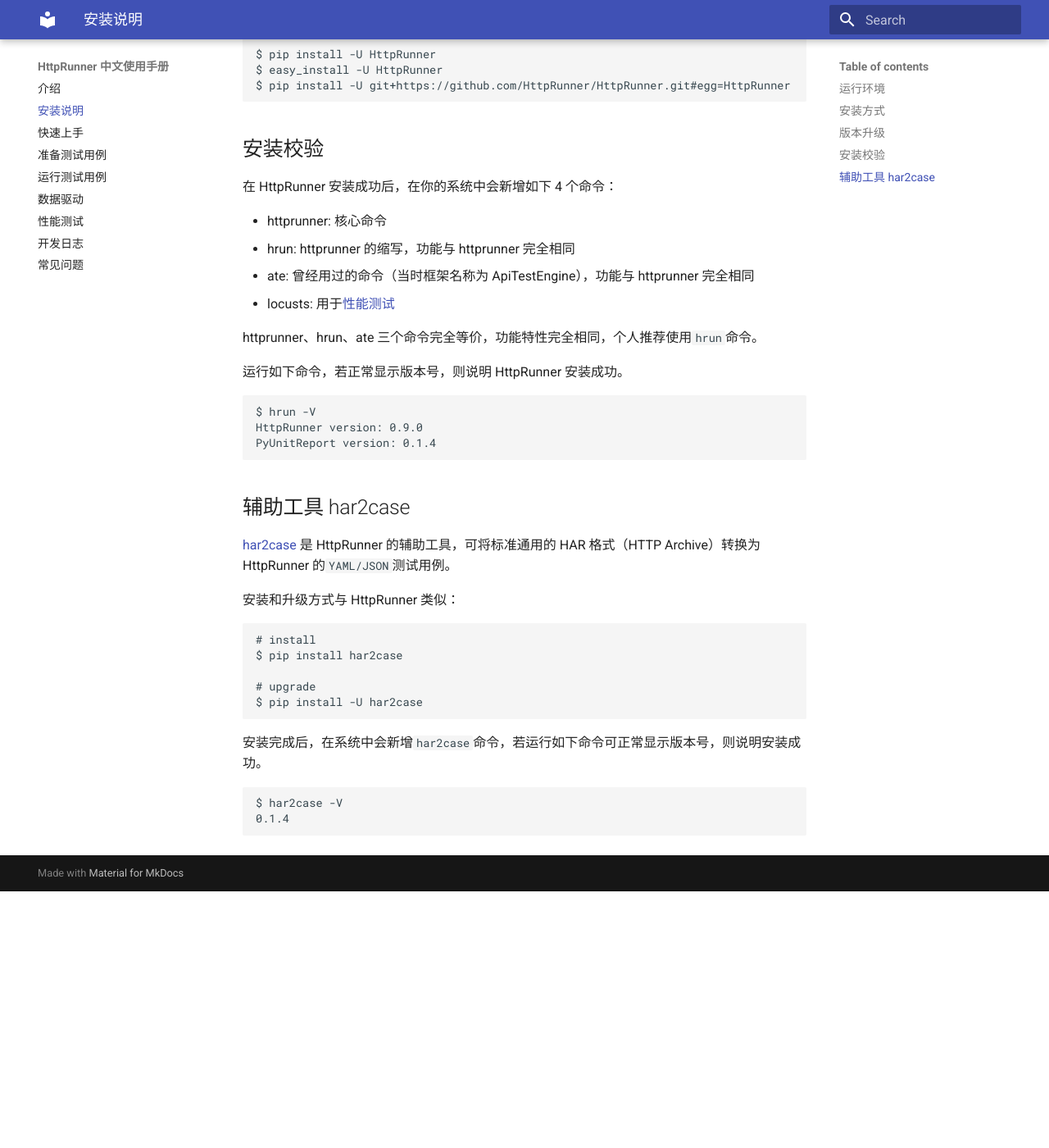
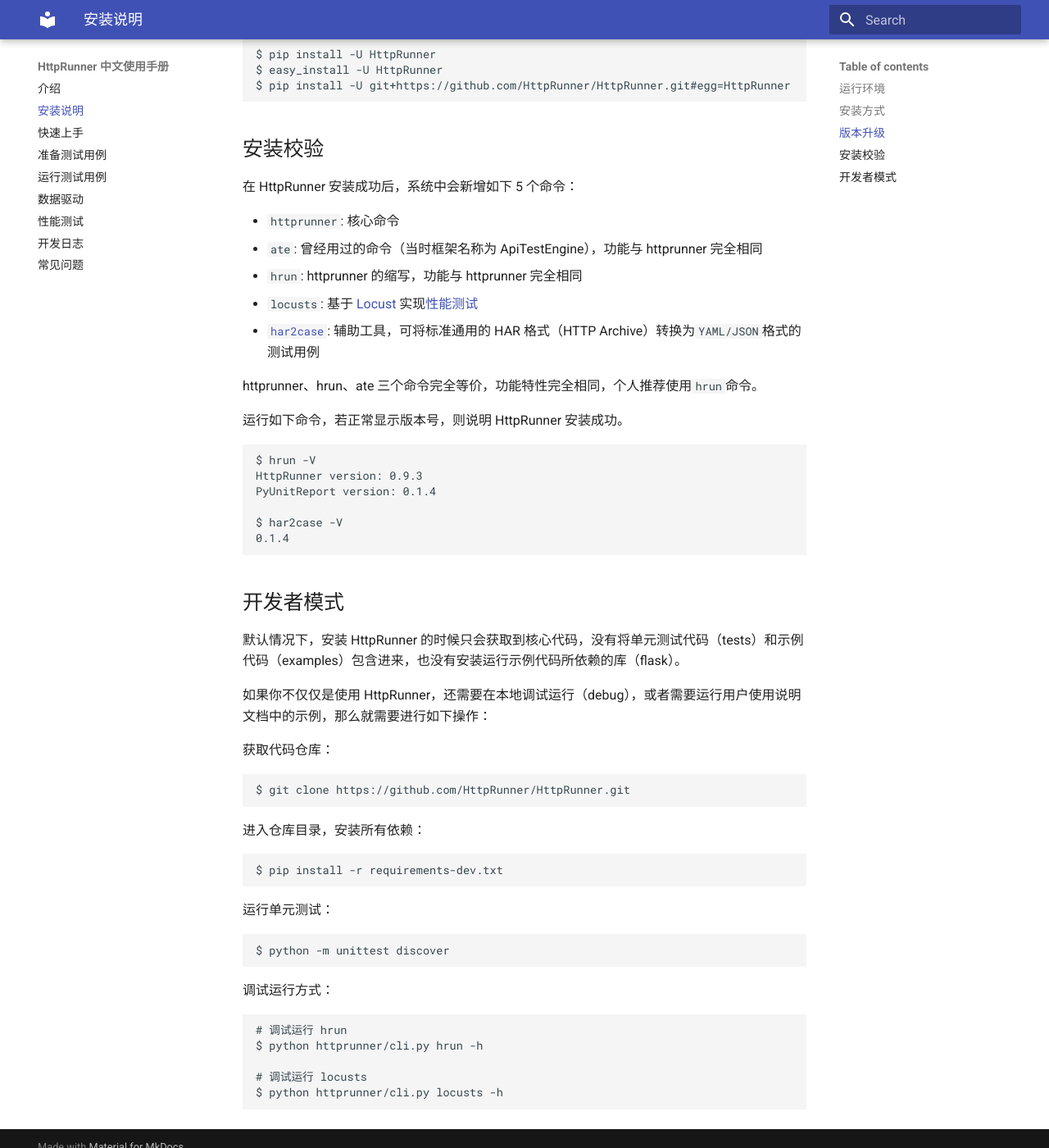
Before and after one commit to httprunner/docs-v1x, an MkDocs documentation site: the page built from docs/Installation.md, in a window 1280 px wide and 1400 px high, scrolled down 896 px. Shown: the whole window at 82% size. Built offline with MkDocs 1.6.1 and Material for MkDocs 9.7.7, drawn with Linux system fonts in a browser that asks for light colours; old or Windows-style settings are respelled for this version of MkDocs; before the commit the page ends 1983 px from its top, so only the background shows below that.

Commit message:
update installation: add developer mode

````diff
--- a/docs/Installation.md
+++ b/docs/Installation.md
@@ -38,12 +38,13 @@
 
 ## 安装校验
 
-在 HttpRunner 安装成功后，在你的系统中会新增如下 4 个命令：
+在 HttpRunner 安装成功后，系统中会新增如下 5 个命令：
 
-- httprunner: 核心命令
-- hrun: httprunner 的缩写，功能与 httprunner 完全相同
-- ate: 曾经用过的命令（当时框架名称为 ApiTestEngine），功能与 httprunner 完全相同
-- locusts: 用于[性能测试](load-test.md)
+- `httprunner`: 核心命令
+- `ate`: 曾经用过的命令（当时框架名称为 ApiTestEngine），功能与 httprunner 完全相同
+- `hrun`: httprunner 的缩写，功能与 httprunner 完全相同
+- `locusts`: 基于 [Locust][Locust] 实现[性能测试](load-test.md)
+- [`har2case`][har2case]: 辅助工具，可将标准通用的 HAR 格式（HTTP Archive）转换为`YAML/JSON`格式的测试用例
 
 httprunner、hrun、ate 三个命令完全等价，功能特性完全相同，个人推荐使用`hrun`命令。
 
@@ -51,32 +52,49 @@
 
 ```bash
 $ hrun -V
-HttpRunner version: 0.9.0
+HttpRunner version: 0.9.3
 PyUnitReport version: 0.1.4
+
+$ har2case -V
+0.1.4
 ```
 
-## 辅助工具 har2case
+## 开发者模式
 
-[har2case][har2case] 是 HttpRunner 的辅助工具，可将标准通用的 HAR 格式（HTTP Archive）转换为 HttpRunner 的`YAML/JSON`测试用例。
+默认情况下，安装 HttpRunner 的时候只会获取到核心代码，没有将单元测试代码（tests）和示例代码（examples）包含进来，也没有安装运行示例代码所依赖的库（flask）。
 
-安装和升级方式与 HttpRunner 类似：
+如果你不仅仅是使用 HttpRunner，还需要在本地调试运行（debug），或者需要运行用户使用说明文档中的示例，那么就需要进行如下操作：
+
+获取代码仓库：
 
 ```bash
-# install
-$ pip install har2case
-
-# upgrade
-$ pip install -U har2case
+$ git clone https://github.com/HttpRunner/HttpRunner.git
 ```
 
-安装完成后，在系统中会新增`har2case`命令，若运行如下命令可正常显示版本号，则说明安装成功。
+进入仓库目录，安装所有依赖：
 
+```bash
+$ pip install -r requirements-dev.txt
 ```
-$ har2case -V
-0.1.4
+
+运行单元测试：
+
+```bash
+$ python -m unittest discover
+```
+
+调试运行方式：
+
+```bash
+# 调试运行 hrun
+$ python httprunner/cli.py hrun -h
+
+# 调试运行 locusts
+$ python httprunner/cli.py locusts -h
 ```
 
 <!-- ## 使用 docker 镜像 -->
 
 [travis-ci]: https://travis-ci.org/HttpRunner/HttpRunner
+[Locust]: http://locust.io/
 [har2case]: https://github.com/HttpRunner/har2case
````
